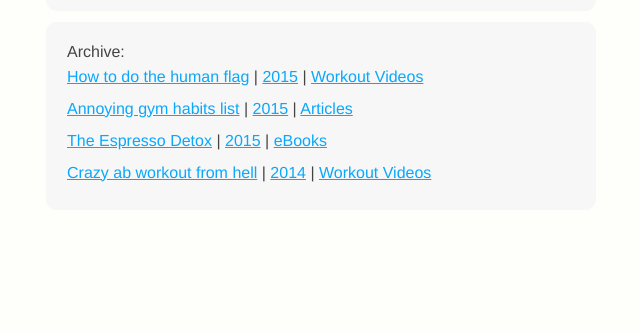
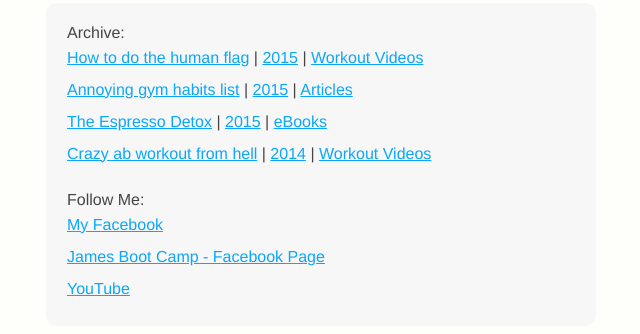
Before and after one commit to jamescoury/fitness-blog, a website: page index.html in a window 1280 px wide. Shown: the part 804-1138 px from the top of the page, without its empty margins (319-959 px from the left). Before the commit the page ends 1065 px from the top, so only its background shows below. Drawn offline with Linux system fonts and the light colour scheme.

Commit message:
Footer additions and styles.

```diff
--- a/index.html
+++ b/index.html
@@ -6,9 +6,6 @@
 </head>
 <body ng-app="app">
     <main ng-controller="mainCtrl">
-        <input ng-model="something" /><br />
-        <p style="font-size:3em">{{ something }}</p>
-
         <h1>Fitness Blog of <a href="https://facebook.com/james.couryiii" target="_blank">James Coury III</a> a.k.a. <a href="https://facebook.com/jamesbootcamp" target="_blank">James Boot Camp</a></h1>
         <section class="vlog category-name special">
             <div class="video-wrapper"><iframe width="" height="" src="http://www.youtube.com/embed/OBOROaOngJs?autoplay=0&autohide=1&rel=0&theme=light&color=white&modestbranding=1&showinfo=0" frameborder="0" allowfullscreen class="video"></iframe></div>
@@ -40,6 +37,12 @@
                     <a href="#">Workout Videos</a>
                 </li>
             </ul>
+            Follow Me:
+            <ul>
+                <li><a href="https://facebook.com/james.couryiii" target="_blank">My Facebook</a></li>
+                <li><a href="https://facebook.com/jamesbootcamp" target="_blank">James Boot Camp - Facebook Page</a></li>
+                <li><a href="https://www.youtube.com/user/jamesbootcamp" target="_blank">YouTube</a></li>
+            </ul>
         </nav>
     </footer>
 
--- a/scss/base/_base.scss
+++ b/scss/base/_base.scss
@@ -41,3 +41,10 @@ footer {
     margin-top: $thin-pad;
     padding: $pad;
 }
+nav ul {
+    margin-bottom: $pad;
+
+    &:last-of-type {
+        margin-bottom: 0;
+    }
+}
```
Also changed, not shown: css/main.css, css/main.min.css.
